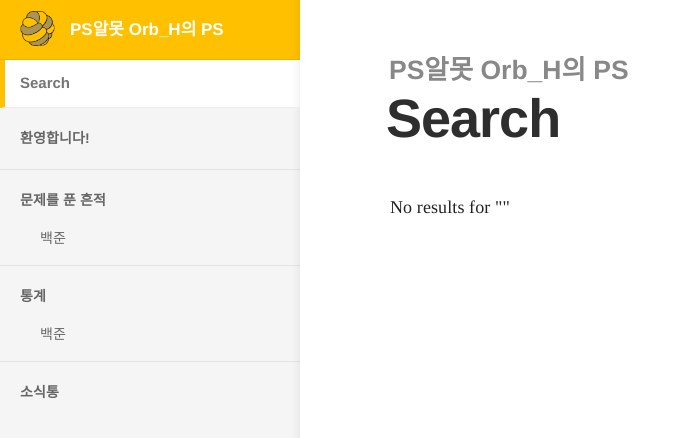
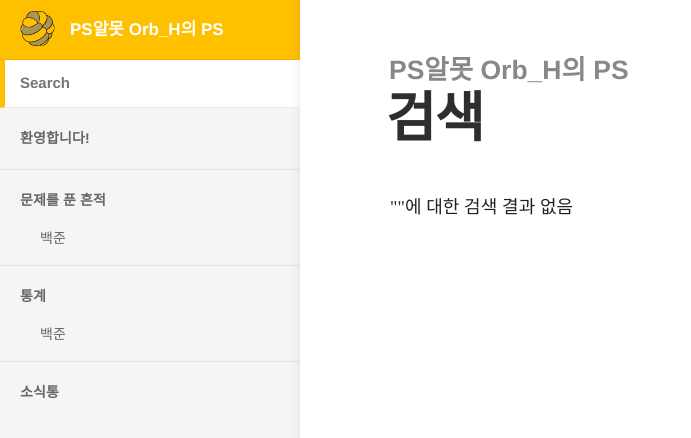
Before and after one commit to Orb-H/nojam, a Jekyll site: the page built from docs/search.html, in a window 1280 px wide. Shown: the top 438 px of the page, without its empty margins (0-691 px from the left). Built offline with Jekyll 4.4.1, drawn with Linux system fonts in a browser that asks for light colours.

Commit message:
edit search page to korean

```diff
--- a/docs/scripts/search.js
+++ b/docs/scripts/search.js
@@ -73,10 +73,10 @@ layout: null
 			});
 
 			searchResultsEl.innerHTML = resultsHTML;
-			searchProcessEl.innerText = "Showing";
+			searchProcessEl.innerText = "에 대한 검색 결과:";
 		} else {
 			searchResultsEl.style.display = "none";
-			searchProcessEl.innerText = "No";
+			searchProcessEl.innerText = "에 대한 검색 결과 없음";
 		}
 	}
 
@@ -88,13 +88,11 @@ layout: null
 	idx.field("category");
 
 	var query = decodeURIComponent((getQueryVariable("q") || "").replace(/\+/g, "%20")),
-		searchQueryContainerEl = document.getElementById("search-query-container"),
 		searchQueryEl = document.getElementById("search-query"),
 		searchInputEl = document.getElementById("search-input");
 
 	searchInputEl.value = query;
 	searchQueryEl.innerText = query;
-	searchQueryContainerEl.style.display = "inline";
 
 	for (var key in window.data) {
 		idx.add({
--- a/docs/search.html
+++ b/docs/search.html
@@ -1,9 +1,9 @@
 ---
-title: Search
+title: 검색
 sitemap: false
 ---
 
-<p><span id="search-process">Loading</span> results <span id="search-query-container" style="display: none;">for "<strong id="search-query"></strong>"</span></p>
+<p>"<strong id="search-query"></strong>"<span id="search-process">에 대해 검색 중...</span></p>
 <ul id="search-results"></ul>
 
 <script>
```
